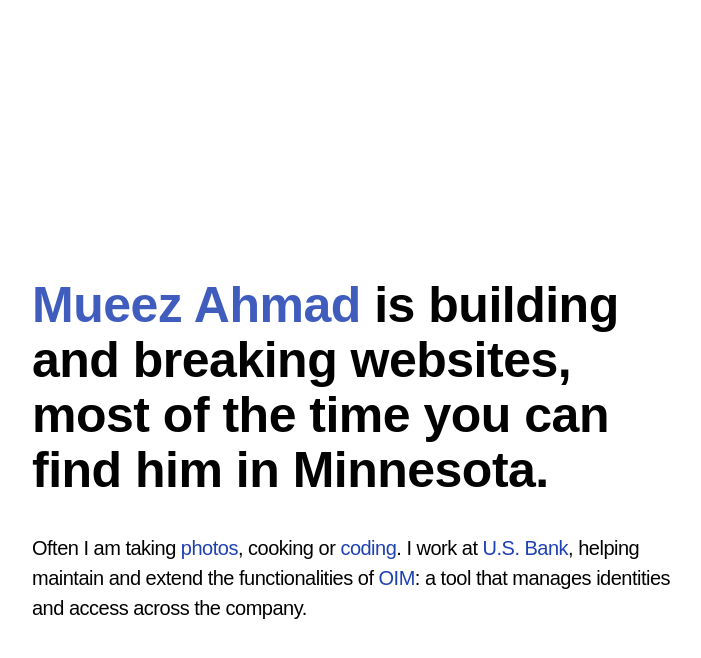
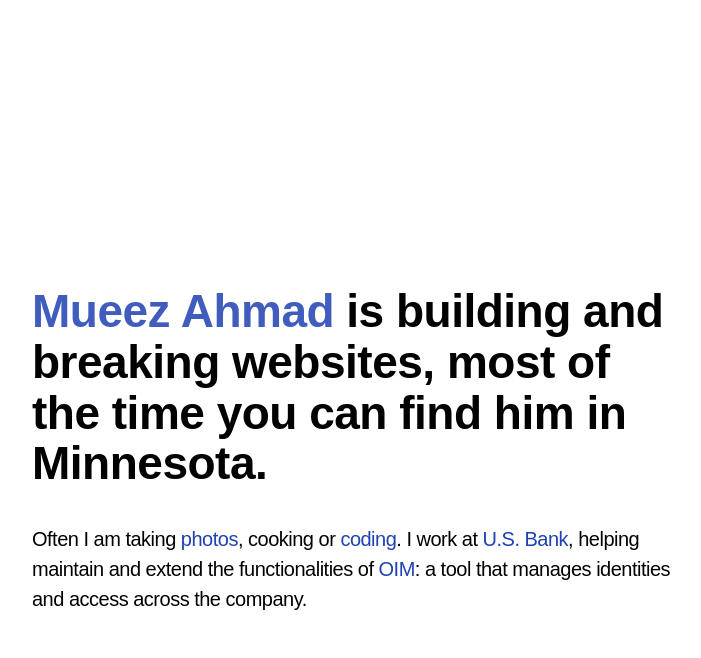
Before and after one commit to moooease/moooease.github.io, a Jekyll site: the page built from index.md, in a window 1280 px wide. Shown: the top 658 px of the page, without its empty margins (64-765 px from the left). Built offline with Jekyll 4.4.1, drawn with Linux system fonts in a browser that asks for light colours; some web fonts are replaced.

Commit message:
size was a little big imo

```diff
--- a/public/css/section/about.css
+++ b/public/css/section/about.css
@@ -20,19 +20,19 @@
 
 @media (max-width: 1366px) {
     .about h3 {
-        font-size: 50px;
+        font-size: 46px;
     }
 }
 
 @media (max-width: 769px) {
     .about h3 {
-        font-size: 42px;
+        font-size: 32px;
     }
 }
 
 @media (max-width: 320px) {
     .about h3 {
-        font-size: 30px;
+        font-size: 28px;
     }
 
 }
```
